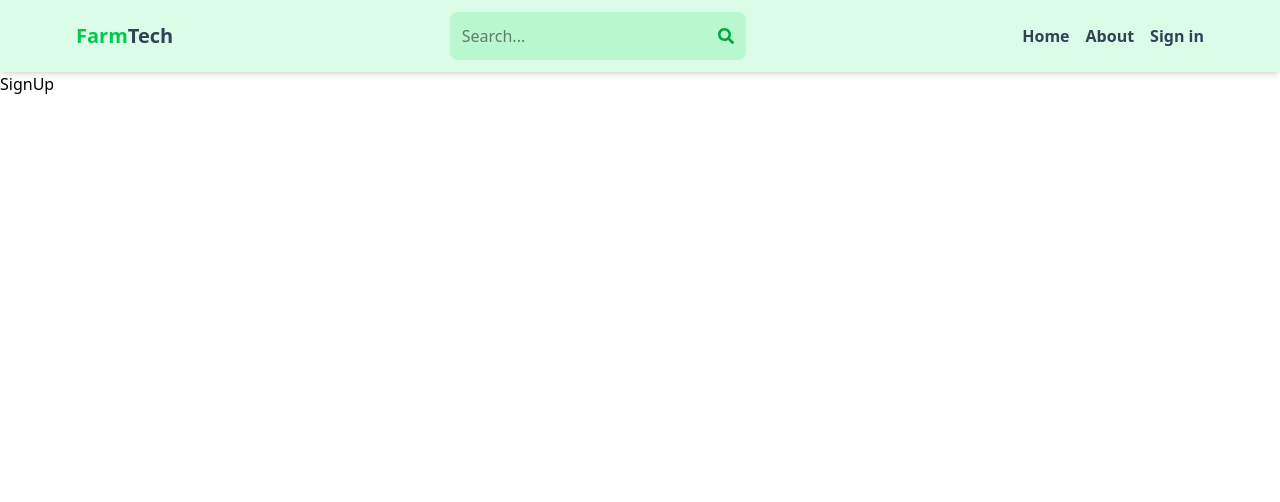
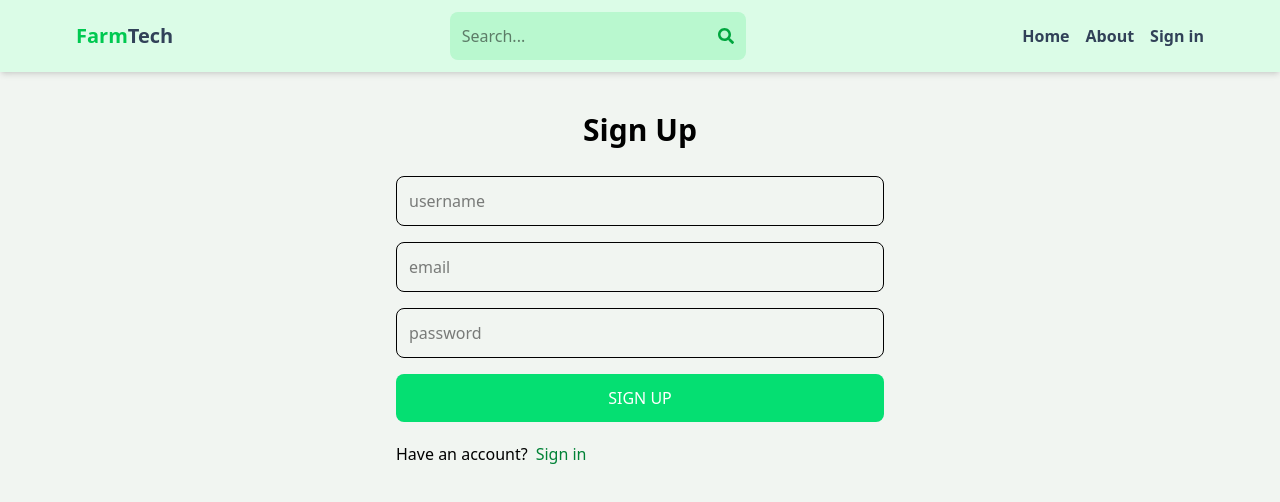
Before and after one commit to ujjwal0503/mern-rental, a React (Vite) app in the folder client/: page /sign-up in a window 1280 px wide. Shown: the top 502 px of the page. Built offline with nearby package versions, Linux system fonts and the light colour scheme.

Commit message:
sign up page ui

```diff
--- a/client/src/index.css
+++ b/client/src/index.css
@@ -1 +1,5 @@
 @import "tailwindcss";
+
+body{
+    background-color: rgb(241, 245, 241);
+}
--- a/client/src/pages/SignUp.jsx
+++ b/client/src/pages/SignUp.jsx
@@ -1,9 +1,21 @@
-import React from 'react'
+import {Link} from 'react-router-dom'
 
 export default function SignUp() {
   return (
-    <div>
-      SignUp
+    <div className='p-3 max-w-lg mx-auto'>
+      <h1 className="text-3xl text-center font-semibold my-7">Sign Up</h1>
+      <form className="flex flex-col gap-4">
+        <input type="text" placeholder="username" className="border p-3 rounded-lg" id="username"/>
+        <input type="email" placeholder="email" className="border p-3 rounded-lg" id="email"/>
+        <input type="password" placeholder="password" className="border p-3 rounded-lg" id="password"/>
+        <button className='bg-green-400 text-white p-3 rounded-lg uppercase hover:opacity-65 disabled:opacity-55'>Sign Up</button>
+      </form>
+      <div className='flex gap-2 mt-5'>
+        <p>Have an account?</p>
+        <Link to={'/sign-in'}>
+          <span className='text-green-700'>Sign in</span>
+        </Link>
+      </div>
     </div>
-  )
+  );
 }
```
